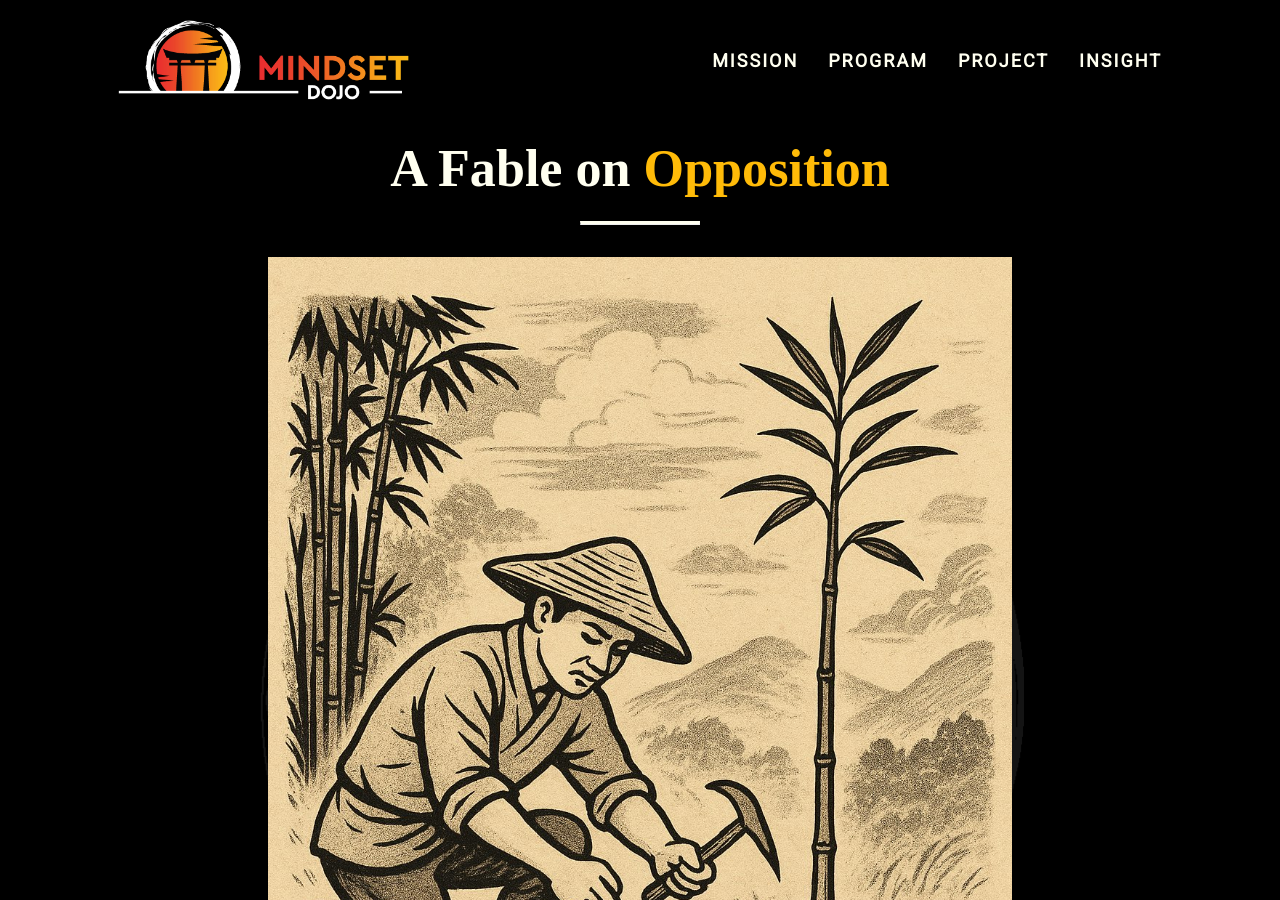
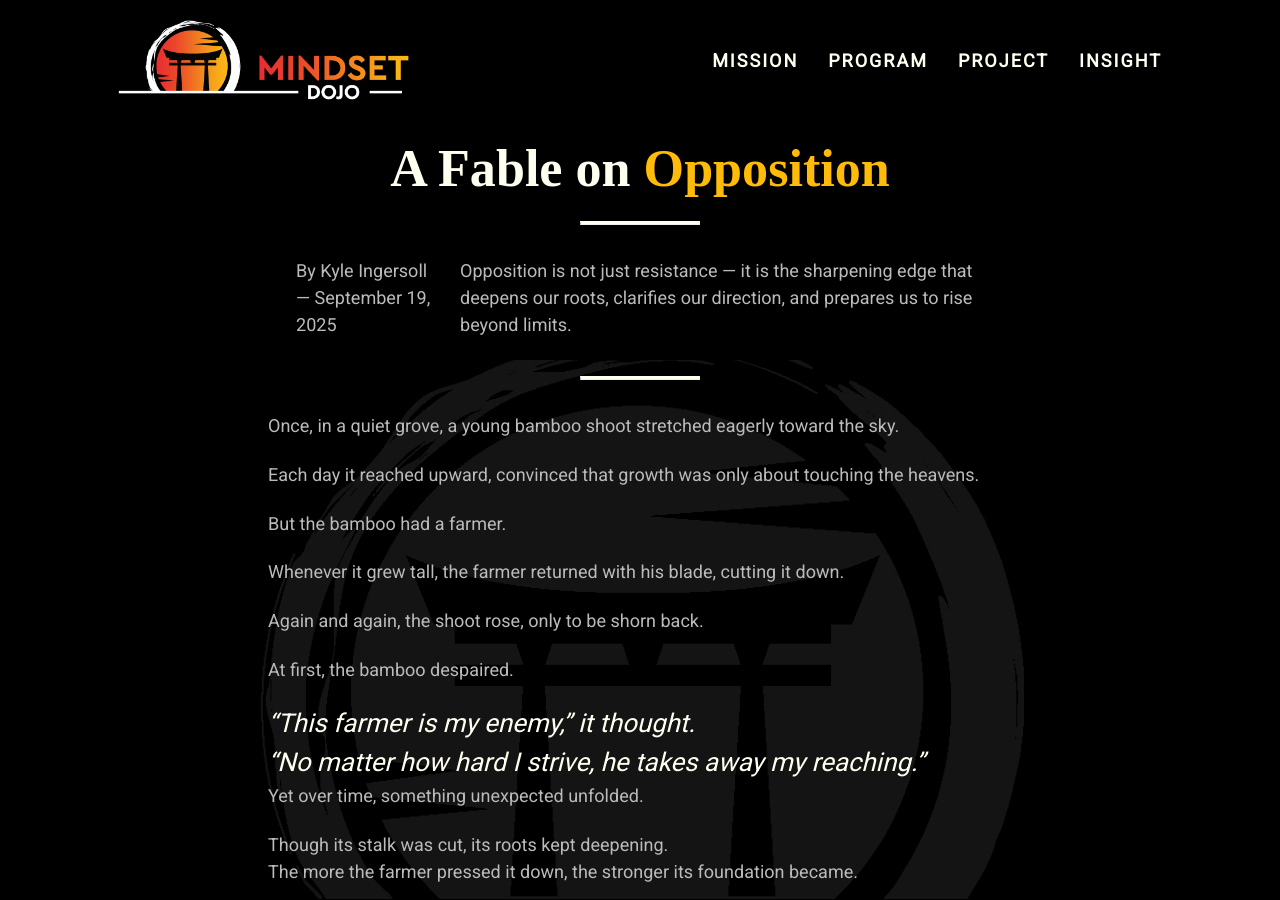
Before and after one commit to mindset-dojo/mindset-dojo.github.io, a Jekyll site: the page built from _posts/2025-09-19-fable-on-opposition.md, in a window 1280 px wide and 900 px high. Built offline with Jekyll 4.4.1, drawn with Linux system fonts in a browser that asks for light colours; some web fonts are replaced.

Commit message:
refactor (post + insight): remove image loading from insight stream.

```diff
--- a/_layouts/post.html
+++ b/_layouts/post.html
@@ -3,17 +3,6 @@ layout: default
 ---
 
 <article class="post-article">
-  {% if page.image_extension %}
-    {% assign slug_part = page.slug | default: page.title | slugify %}
-    {% assign date_part = page.date | date: "%Y-%m-%d" %}
-    {% assign img_relative = "/media/images/" | append: date_part | append: "-" | append: slug_part | append: "." | append: page.image_extension %}
-    <img
-      src="{{ img_relative | relative_url }}"
-      alt="{{ page.image_alt | default: page.title | escape }}"
-      class="post-bottom-image"
-      loading="lazy"
-    />
-  {% endif %}
 
   <header class="post-header">
     <p class="post-meta">
```
Also changed, not shown: insight.md (+0 -5 lines).
